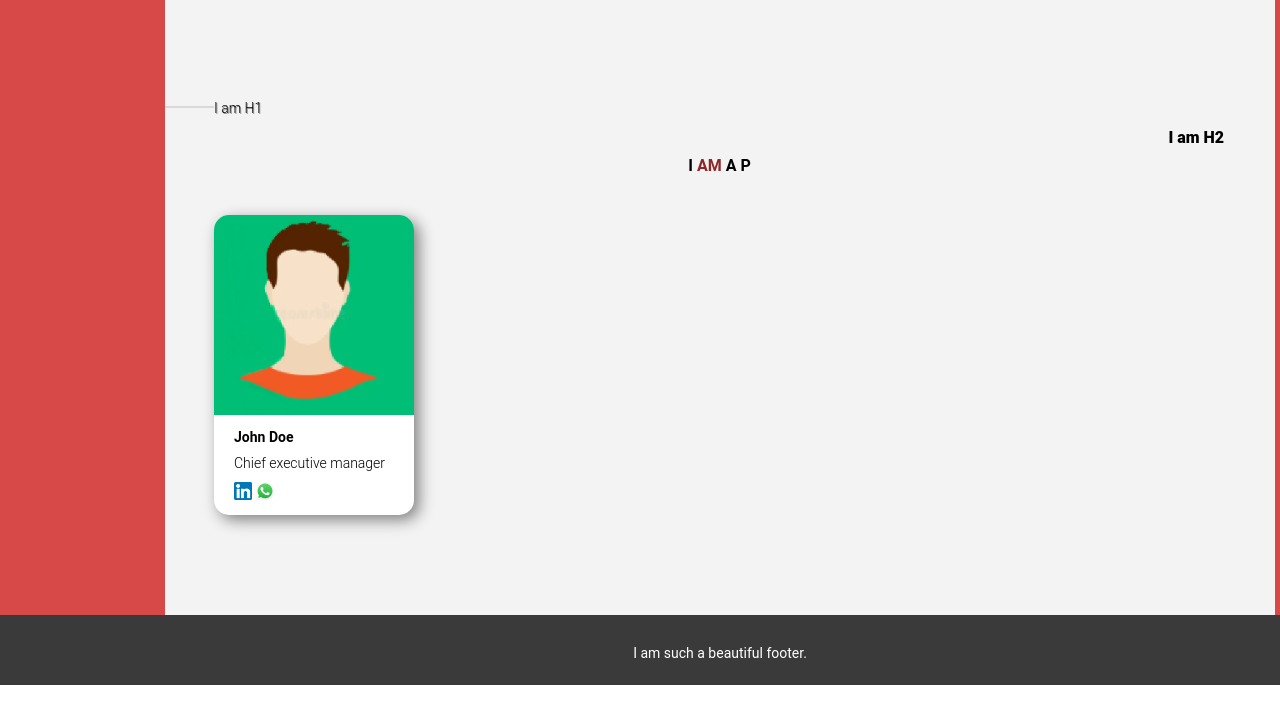
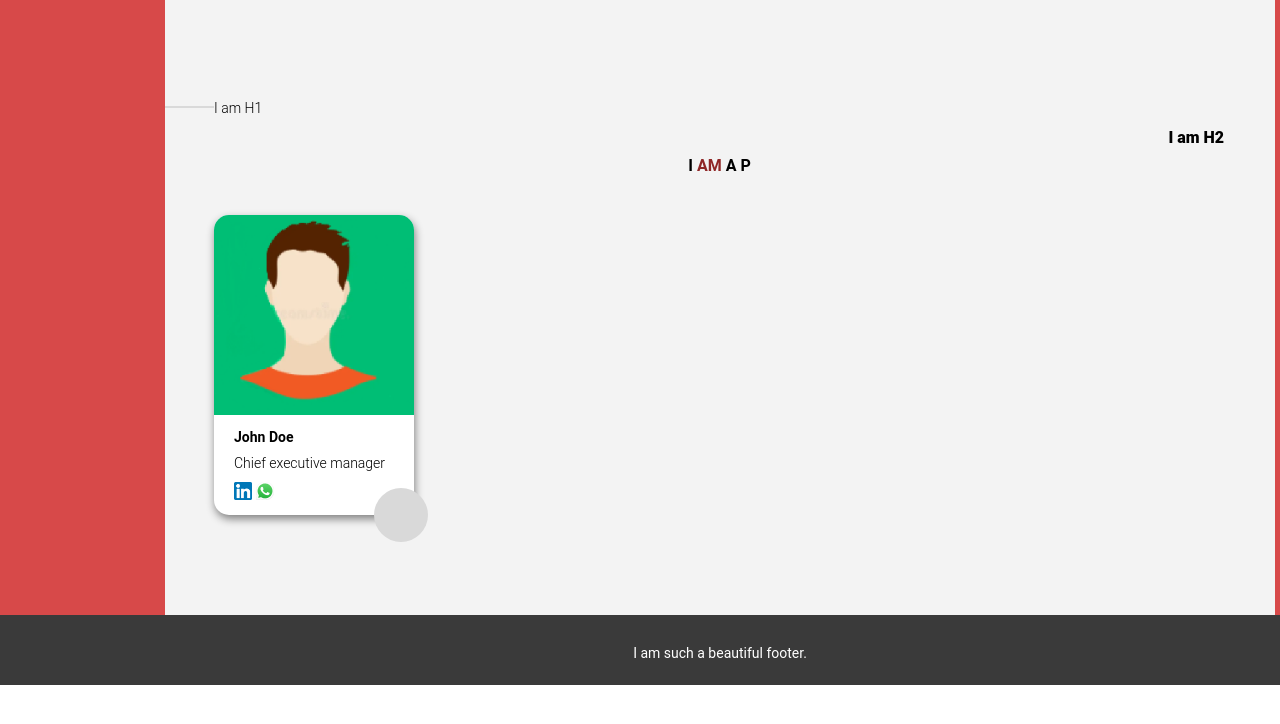
Before and after one commit to Neogiciaa/Pixel-Perfect, a plain HTML site: page index.html in a window 1280 px wide. Shown: the top 724 px of the page. Drawn offline with Linux system fonts and the light colour scheme.

Commit message:
End commit

```diff
--- a/index.html
+++ b/index.html
@@ -20,6 +20,7 @@
             <p class="description">Chief executive manager</p>
             <img id="linkedin" src="assets/linkedin.png" alt="linkedin">
             <img id="whatsapp" src="assets/whatsapp.png" alt="whatsapp">
+            <div class="round"></div>
         </div>
     </div>
 </body>
--- a/style.css
+++ b/style.css
@@ -41,9 +41,9 @@ body {
     background-color: #D9D9D9;
     height: 2px;
     width: 49px;
+    position: absolute;
     top: 106px;
     left: 165px;
-    position: absolute;
 }
 
 h1 {
@@ -56,18 +56,17 @@ h1 {
     margin-left: 49px;
     color: black;
     position: absolute;
-    text-shadow: 1px 1px grey;
 }
 
 h2 {
-    margin-left: 50px;
     text-align: right;
     font-weight: 800;
     font-size: 16px;
     height: 19px;
     width: 1009px;
     position: absolute;
-    margin-top: 128px;
+    top: 128px;
+    left: 215px;
 }
 
 footer {
@@ -94,7 +93,7 @@ footer p {
     margin-left: 49px;
     margin-top: 215px;
     position: absolute;
-    box-shadow: 5px 5px 15px grey;
+    box-shadow: 1px 4px 8px grey;
 }
 
 .john {
@@ -111,6 +110,15 @@ footer p {
     font-size: 14px;
     line-height: 16.41px;
     font-weight: 300;
+}
+
+.round {
+    height: 54px;
+    width: 54px;
+    border-radius: 100%;
+    background-color: #D9D9D9;
+    margin-left: 160px;
+    margin-top: -16px;
 }
 
 #profil {
@@ -131,5 +139,4 @@ footer p {
     height: 18px;
     width: 18px;
     margin-top: 10px;
-    /*padding-left: 26px;*/
 }
```
